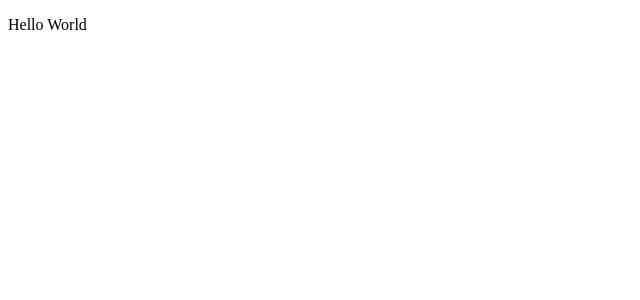
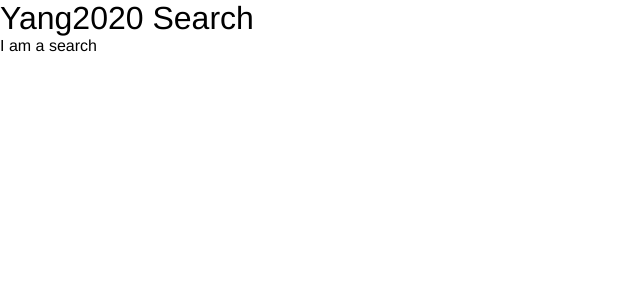
Before and after one commit to alacritythief/YangSearch, a React (Create React App) app: page / in a window 1280 px wide. Shown: the top 300 px of the page, without its empty margins (0-640 px from the left). Built offline with nearby package versions, Linux system fonts and the light colour scheme.

Commit message:
more structure added

```diff
--- /dev/null
+++ b/src/components/SearchInput/SearchInput.js
@@ -0,0 +1,11 @@
+import React from 'react';
+
+class SearchInput extends React.Component {
+  render () {
+    return (
+      <div>I am a search</div>
+    );
+  }
+};
+
+export default SearchInput;
--- /dev/null
+++ b/src/components/SearchInput/package.json
@@ -0,0 +1,4 @@
+{
+  "name": "searchinput",
+  "main": "SearchInput.js"
+}
--- a/src/layouts/App/App.js
+++ b/src/layouts/App/App.js
@@ -1,13 +1,25 @@
 import React from 'react';
+import { GlobalStyle } from '../../constants/global';
+import {
+  AppContainer,
+  ContentContainer
+} from '../../ui-components/containers';
+import SearchInput from '../../components/SearchInput';
 
-function App() {
-  return (
-    <div className="App">
-      <header className="App-header">
-        <p>Hello World</p>
-      </header>
-    </div>
-  );
+class App extends React.Component {
+  render () {
+    return (
+      <React.Fragment>
+        <GlobalStyle />
+        <AppContainer>
+          <ContentContainer>
+            <h1>Yang2020 Search</h1>
+            <SearchInput />
+          </ContentContainer>
+        </AppContainer>
+      </React.Fragment>
+    );
+  }
 }
 
 export default App;
--- /dev/null
+++ b/src/ui-components/containers.js
@@ -0,0 +1,9 @@
+import styled from 'styled-components';
+// import * as c from '../constants/colors';
+// import * as d from '../constants/devices';
+
+export const AppContainer = styled.div`
+`
+
+export const ContentContainer = styled.div`
+`
```
Also changed, not shown: src/components/SearchInput/styles.js (added), 1 other file (tests, documents, lock files or other folders).
